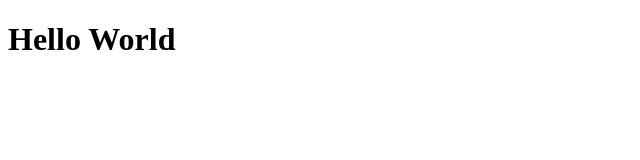
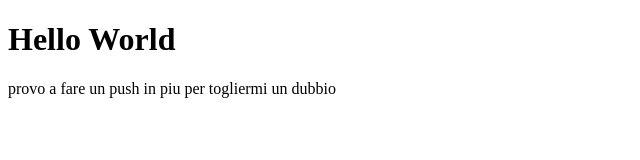
Before and after one commit to BrianBontempi/htmlcss-hello, a plain HTML site: page index.html in a window 1280 px wide. Shown: the whole page, without its empty margins (0-640 px from the left). Drawn offline with Linux system fonts and the light colour scheme.

Commit message:
add a paragraph

```diff
--- a/index.html
+++ b/index.html
@@ -10,6 +10,7 @@
 
 <body>
  <h1>Hello World</h1>
+ <p>provo a fare un push in piu per togliermi un dubbio</p>
 </body>
 
 </html>
```
